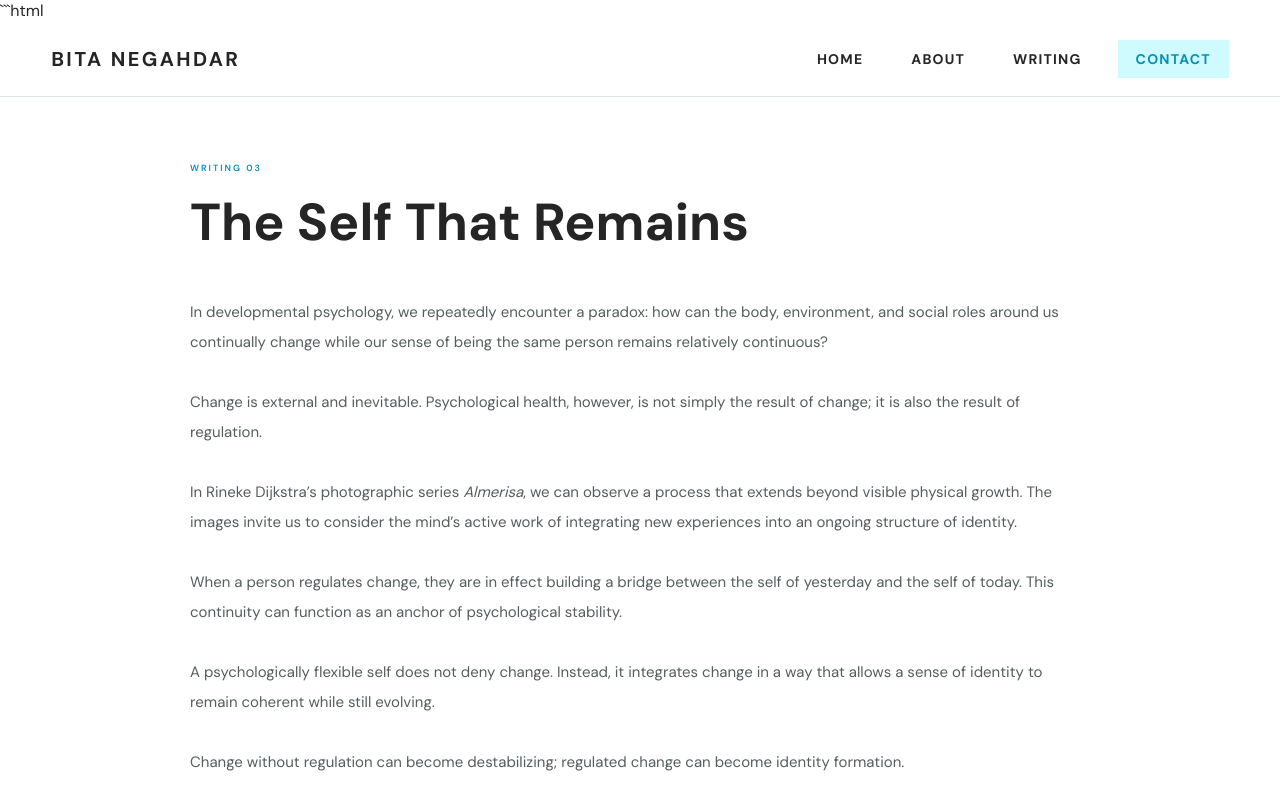
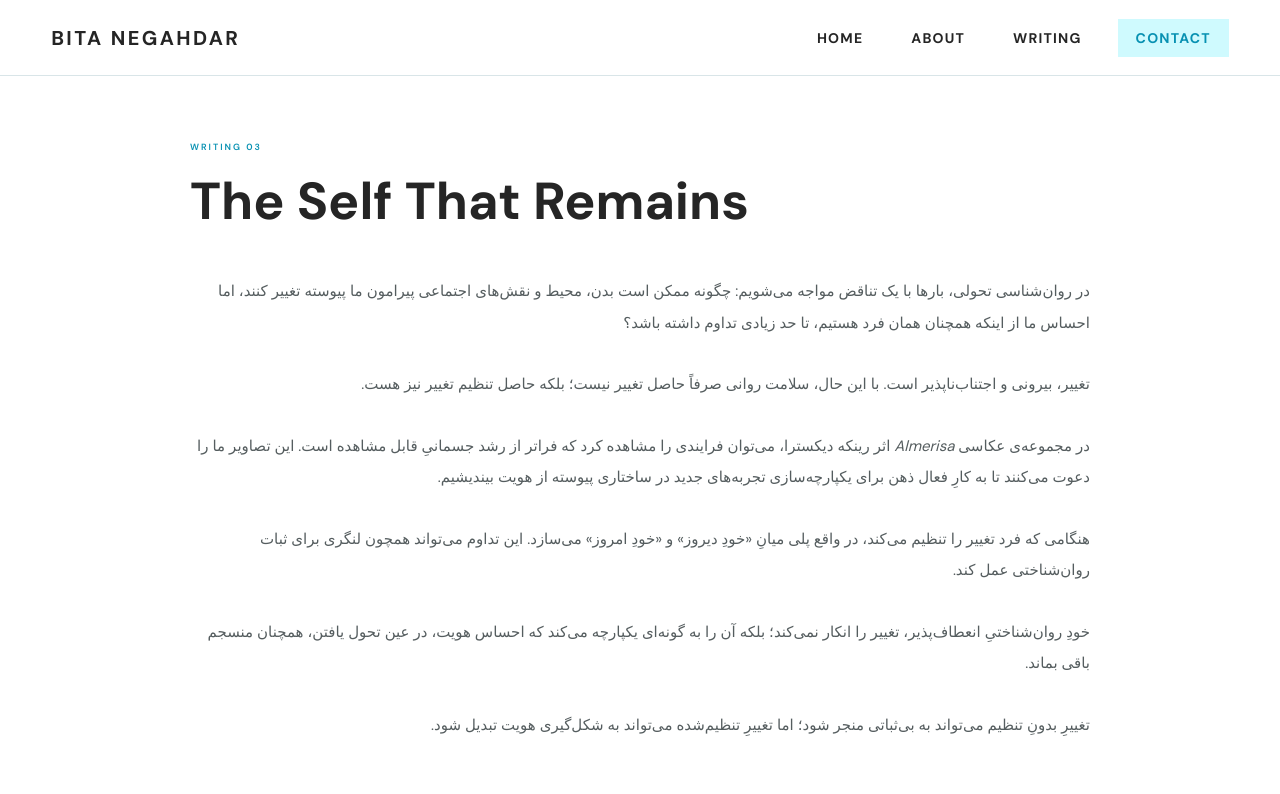
Before and after one commit to bitanegahdar-hue/bitanegahdar-psychology, a plain HTML site: page writing-3.html in a window 1280 px wide. Shown: the top 794 px of the page. Drawn offline with Linux system fonts and the light colour scheme; grey boxes are pictures that could not be loaded.

Commit message:
Update writing-3.html

````diff
--- a/writing-3.html
+++ b/writing-3.html
@@ -1,4 +1,3 @@
-```html
 <!DOCTYPE html>
 <html lang="en">
 
@@ -12,6 +11,23 @@
 <link href="https://fonts.googleapis.com/css2?family=DM+Sans:wght@300;400;500;600;700&display=swap" rel="stylesheet">
 
 <link rel="stylesheet" href="style.css">
+
+<style>
+
+.article-text {
+    direction: rtl;
+    text-align: right;
+    unicode-bidi: plaintext;
+}
+
+.article-text p {
+    direction: rtl;
+    text-align: right;
+    unicode-bidi: plaintext;
+    line-height: 2.1;
+}
+
+</style>
 
 </head>
 
@@ -75,47 +91,32 @@
     <div class="article-text">
 
         <p>
-            In developmental psychology, we repeatedly encounter
-            a paradox: how can the body, environment, and social
-            roles around us continually change while our sense of
-            being the same person remains relatively continuous?
+            در روان‌شناسی تحولی، بارها با یک تناقض مواجه می‌شویم: چگونه ممکن است بدن، محیط و نقش‌های اجتماعی پیرامون ما پیوسته تغییر کنند، اما احساس ما از اینکه همچنان همان فرد هستیم، تا حد زیادی تداوم داشته باشد؟
         </p>
 
 
         <p>
-            Change is external and inevitable. Psychological health,
-            however, is not simply the result of change; it is also
-            the result of regulation.
+            تغییر، بیرونی و اجتناب‌ناپذیر است. با این حال، سلامت روانی صرفاً حاصل تغییر نیست؛ بلکه حاصل تنظیم تغییر نیز هست.
         </p>
 
 
         <p>
-            In Rineke Dijkstra’s photographic series
-            <em>Almerisa</em>, we can observe a process that extends
-            beyond visible physical growth. The images invite us
-            to consider the mind’s active work of integrating new
-            experiences into an ongoing structure of identity.
+            در مجموعه‌ی عکاسی <em>Almerisa</em> اثر رینکه دیکسترا، می‌توان فرایندی را مشاهده کرد که فراتر از رشد جسمانیِ قابل مشاهده است. این تصاویر ما را دعوت می‌کنند تا به کارِ فعال ذهن برای یکپارچه‌سازی تجربه‌های جدید در ساختاری پیوسته از هویت بیندیشیم.
         </p>
 
 
         <p>
-            When a person regulates change, they are in effect
-            building a bridge between the self of yesterday and
-            the self of today. This continuity can function as an
-            anchor of psychological stability.
+            هنگامی که فرد تغییر را تنظیم می‌کند، در واقع پلی میانِ «خودِ دیروز» و «خودِ امروز» می‌سازد. این تداوم می‌تواند همچون لنگری برای ثبات روان‌شناختی عمل کند.
         </p>
 
 
         <p>
-            A psychologically flexible self does not deny change.
-            Instead, it integrates change in a way that allows a
-            sense of identity to remain coherent while still evolving.
+            خودِ روان‌شناختیِ انعطاف‌پذیر، تغییر را انکار نمی‌کند؛ بلکه آن را به گونه‌ای یکپارچه می‌کند که احساس هویت، در عین تحول یافتن، همچنان منسجم باقی بماند.
         </p>
 
 
         <p>
-            Change without regulation can become destabilizing;
-            regulated change can become identity formation.
+            تغییرِ بدونِ تنظیم می‌تواند به بی‌ثباتی منجر شود؛ اما تغییرِ تنظیم‌شده می‌تواند به شکل‌گیری هویت تبدیل شود.
         </p>
 
     </div>
@@ -213,4 +214,3 @@
 </body>
 
 </html>
-```
````
